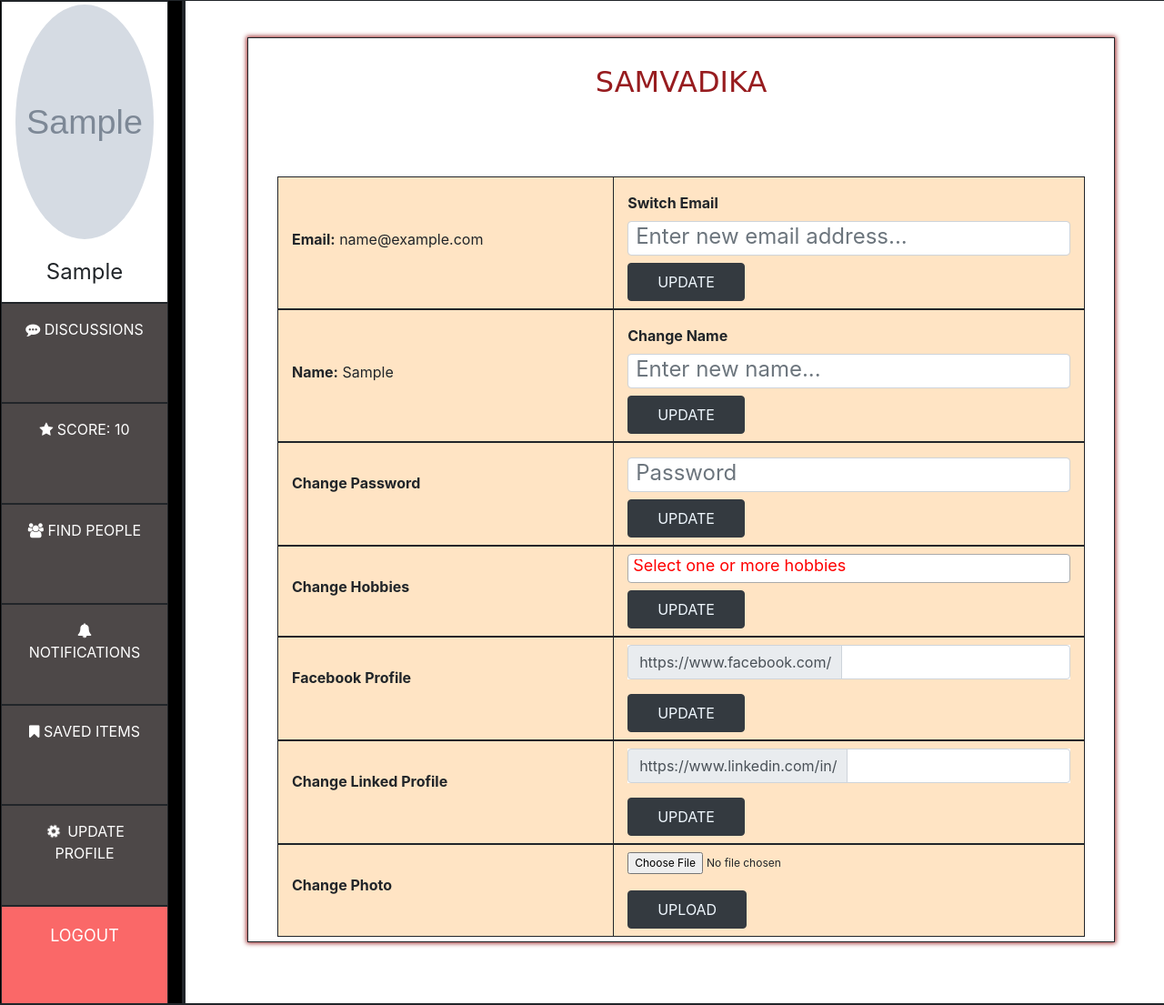
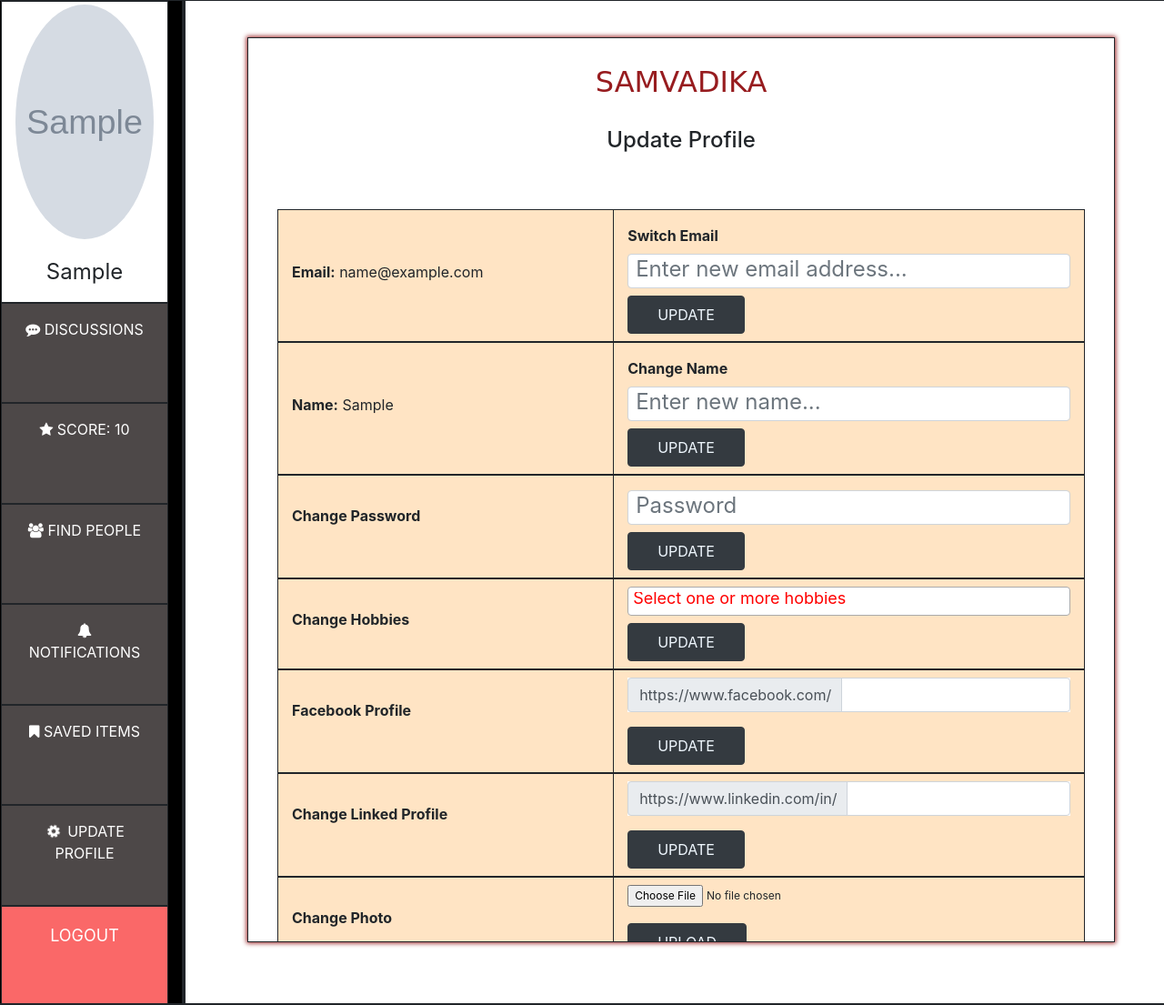
Before and after one commit to CS699-IITB-Autumn-2021/project-code_busters, a Django app: page /updateprofile/ in a window 1280 px wide. Shown: the part 16-1121 px from the top of the page at 91% size. Run offline with Django 3.2, Linux system fonts and the light colour scheme; a user stored in the database is signed in; tables that the repository leaves empty hold one stand-in row (values such as "Sample post"); grey boxes marked "Sample" are stand-in pictures; some libraries are stand-ins or nearby versions.

Commit message:
added heading to update profile

```diff
--- a/samvadika/application/templates/updateprofile.html
+++ b/samvadika/application/templates/updateprofile.html
@@ -111,7 +111,7 @@ side-nav-button:active {
            <center><h3 style="margin:0px auto;padding:0.9em;color:#971c1f;font-size:32px;font-family:Comic Sans MS">SAMVADIKA </h3></center>
 
 <div class="row" style="width:100%;height:inherit;padding:20px;padding-top:0px;margin:0px auto;border:none;">
-
+  <center><h4>Update Profile</h4></center>
 <div>
   <br>
   <br>
```
